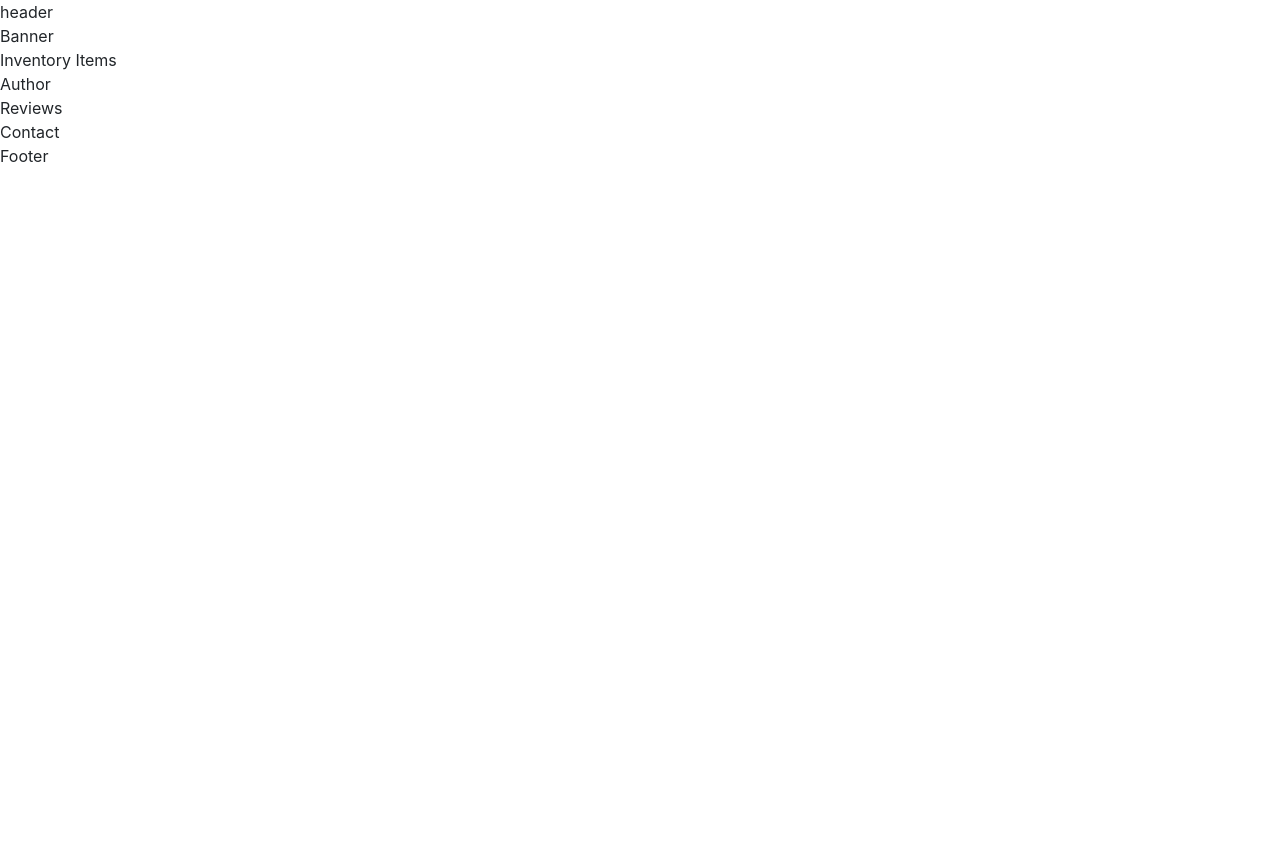
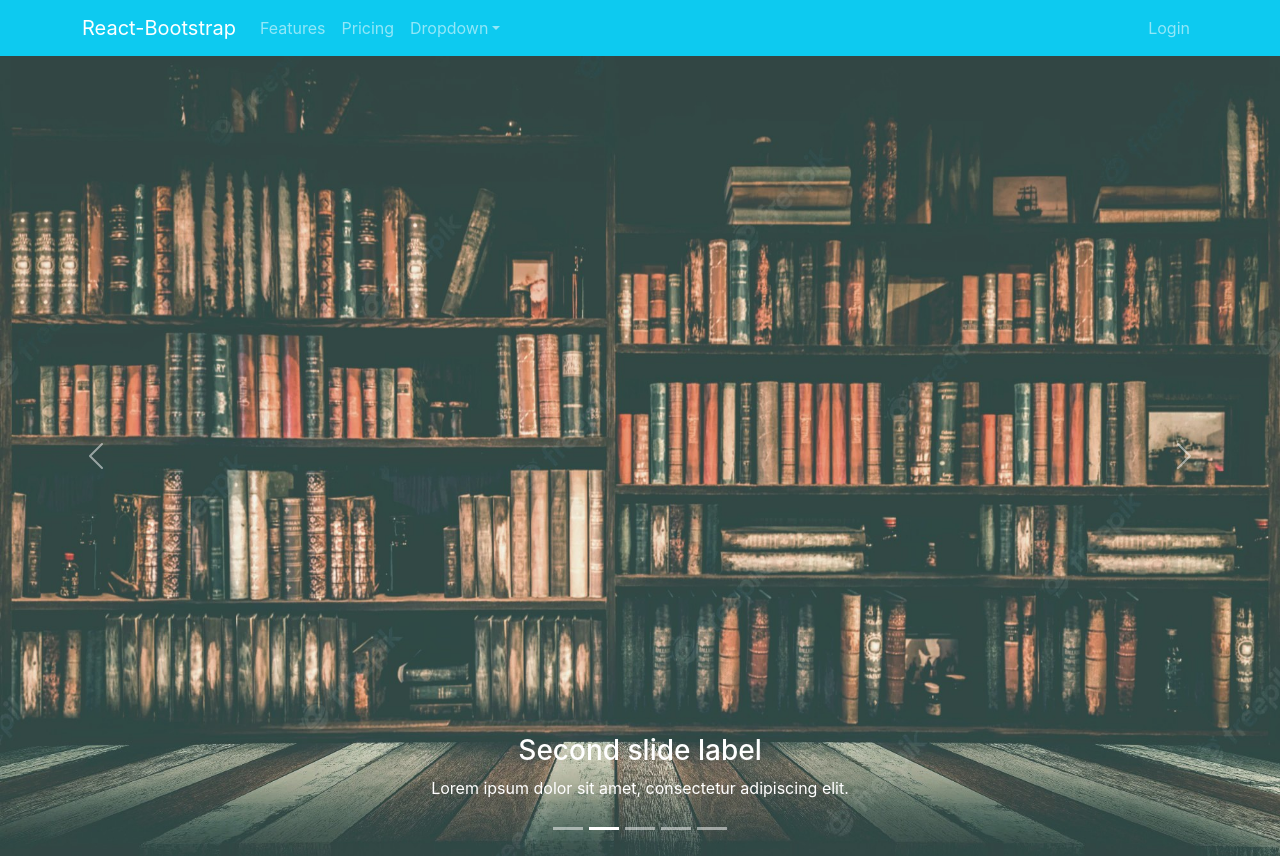
Before and after one commit to Siydulislam/book-shelf-client, a React (Create React App) app: page / in a window 1280 px wide. Shown: the top 858 px of the page. Before the commit the page ends 800 px from the top, so only its background shows below. Built offline with nearby package versions, Linux system fonts and the light colour scheme; the HTML template or start-up script is replaced by a standard one.

Commit message:
header and banner done

```diff
--- a/src/Components/Home/Banner/Banner.js
+++ b/src/Components/Home/Banner/Banner.js
@@ -1,10 +1,79 @@
 import React from 'react';
+import { Carousel } from 'react-bootstrap';
+import Banner1 from '../../../Assets/Images/banner-1.jpg';
+import Banner2 from '../../../Assets/Images/banner-2.jpg';
+import Banner3 from '../../../Assets/Images/banner-3.jpg';
+import Banner4 from '../../../Assets/Images/banner-4.jpg';
+import Banner5 from '../../../Assets/Images/banner-5.jpg';
 
 const Banner = () => {
     return (
-        <div>
-            Banner
-        </div>
+        <Carousel fade>
+            <Carousel.Item>
+                <img
+                    className="d-block w-100"
+                    style={{ height: "100vh" }}
+                    src={Banner1}
+                    alt="First slide"
+                />
+                <Carousel.Caption>
+                    <h3>First slide label</h3>
+                    <p>Nulla vitae elit libero, a pharetra augue mollis interdum.</p>
+                </Carousel.Caption>
+            </Carousel.Item>
+            <Carousel.Item>
+                <img
+                    className="d-block w-100"
+                    style={{ height: "100vh" }}
+                    src={Banner2}
+                    alt="Second slide"
+                />
+
+                <Carousel.Caption>
+                    <h3>Second slide label</h3>
+                    <p>Lorem ipsum dolor sit amet, consectetur adipiscing elit.</p>
+                </Carousel.Caption>
+            </Carousel.Item>
+            <Carousel.Item>
+                <img
+                    className="d-block w-100"
+                    style={{ height: "100vh" }}
+                    src={Banner3}
+                    alt="Third slide"
+                />
+
+                <Carousel.Caption>
+                    <h3>Third slide label</h3>
+                    <p>Praesent commodo cursus magna, vel scelerisque nisl consectetur.</p>
+                </Carousel.Caption>
+            </Carousel.Item>
+            <Carousel.Item>
+                <img
+                    className="d-block w-100"
+                    style={{ height: "100vh" }}
+                    src={Banner4}
+                    alt="Third slide"
+                />
+
+                <Carousel.Caption>
+                    <h3>Third slide label</h3>
+                    <p>Praesent commodo cursus magna, vel scelerisque nisl consectetur.</p>
+                </Carousel.Caption>
+            </Carousel.Item>
+            <Carousel.Item>
+                <img
+                    className="d-block w-100"
+                    style={{ height: "100vh" }}
+                    src={Banner5}
+                    alt="Third slide"
+                />
+
+                <Carousel.Caption>
+                    <h3>Third slide label</h3>
+                    <p>Praesent commodo cursus magna, vel scelerisque nisl consectetur.</p>
+                </Carousel.Caption>
+            </Carousel.Item>
+        </Carousel>
     );
 };
 
--- a/src/Components/Shared/Header/Header.js
+++ b/src/Components/Shared/Header/Header.js
@@ -1,10 +1,33 @@
 import React from 'react';
+import { Container, Nav, Navbar, NavDropdown } from 'react-bootstrap';
+import { Link } from 'react-router-dom';
 
 const Header = () => {
     return (
-        <div>
-            header
-        </div>
+        <Navbar collapseOnSelect expand="lg" bg="info" sticky="top" variant="dark">
+            <Container>
+                <Navbar.Brand href="#home">React-Bootstrap</Navbar.Brand>
+                <Navbar.Toggle aria-controls="responsive-navbar-nav" />
+                <Navbar.Collapse id="responsive-navbar-nav">
+                    <Nav className="me-auto">
+                        <Nav.Link href="#features">Features</Nav.Link>
+                        <Nav.Link href="#pricing">Pricing</Nav.Link>
+                        <NavDropdown title="Dropdown" id="collasible-nav-dropdown">
+                            <NavDropdown.Item href="#action/3.1">Action</NavDropdown.Item>
+                            <NavDropdown.Item href="#action/3.2">Another action</NavDropdown.Item>
+                            <NavDropdown.Item href="#action/3.3">Something</NavDropdown.Item>
+                            <NavDropdown.Divider />
+                            <NavDropdown.Item href="#action/3.4">Separated link</NavDropdown.Item>
+                        </NavDropdown>
+                    </Nav>
+                    <Nav>
+                        <Nav.Link as={Link} eventKey={2} to="/login">
+                            Login
+                        </Nav.Link>
+                    </Nav>
+                </Navbar.Collapse>
+            </Container>
+        </Navbar>
     );
 };
 
```
